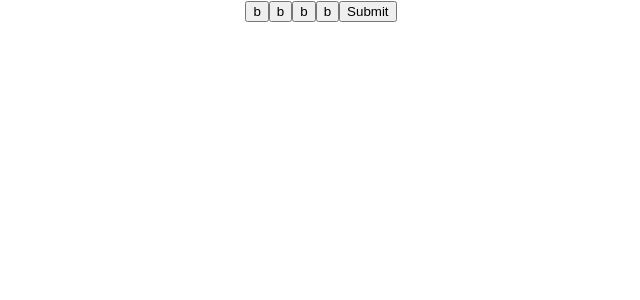
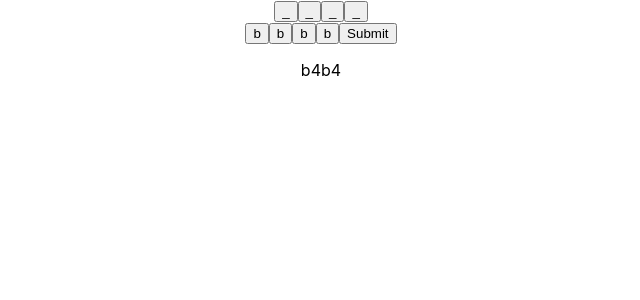
Before and after one commit to zpeleg/main-brain-react, a React (Create React App) app: page / in a window 1280 px wide. Shown: the top 300 px of the page, without its empty margins (319-959 px from the left). Built offline with nearby package versions, Linux system fonts and the light colour scheme.

Commit message:
Add a win row at the top

```diff
--- a/src/App.js
+++ b/src/App.js
@@ -1,6 +1,6 @@
 import "./App.css";
 import { useState } from "react";
-function noop() {}
+function noop() { }
 
 function GuessButton(props) {
   return (
@@ -117,14 +117,16 @@ function App() {
   const GUESS_COUNT = 4;
   const options = ["b", 2, 3, 4, "a"];
 
-  // Not sure this is the correct way to do this, but it's a cool hack
+  // This doesn't work correctly with React.StrictMode
   const [theSecret, _] = useState(
     Array(GUESS_COUNT)
       .fill()
       .map(() => getRandomInt(options.length))
   );
 
+
   const [guessHistory, setGuessHistory] = useState([]);
+  const [didWin, setDidWin] = useState(false);
   function showGuess() {
     const newGuessHistory = guessHistory
       .slice()
@@ -135,6 +137,9 @@ function App() {
         },
       ]);
     setGuessHistory(newGuessHistory);
+    if (newGuessHistory[newGuessHistory.length - 1].result.every(a => a === 'exact')) {
+      setDidWin(true)
+    }
   }
 
   const [choices, setChoices] = useState(Array(GUESS_COUNT).fill(0));
@@ -148,17 +153,30 @@ function App() {
     setChoices(newChoices);
   }
 
+  function HiddenResult(props) {
+    let row;
+    if (!props.result) {
+      row = Array(GUESS_COUNT).fill(0).map((_) => <GuessButton enabled={false} choice='_' />);
+    }
+    else {
+      row = props.result.map((r) => <GuessButton enabled={false} choice={r} />);
+    }
+    return <div>{row}</div>
+  }
+
   return (
     <div className="App">
+      <HiddenResult result={didWin ? guessHistory[guessHistory.length - 1].guess : null} />
       <GuessContainer guessHistory={guessHistory} options={options} />
       <ChoiceRow
         guessCount={GUESS_COUNT}
-        enabled={true}
+        enabled={!didWin}
         options={options}
         changeChoice={changeChoice}
         submit={() => showGuess()}
         choices={choices.map((i) => options[i])}
       />
+      <p>{theSecret.map(x => options[x])}</p>
     </div>
   );
 }
```
